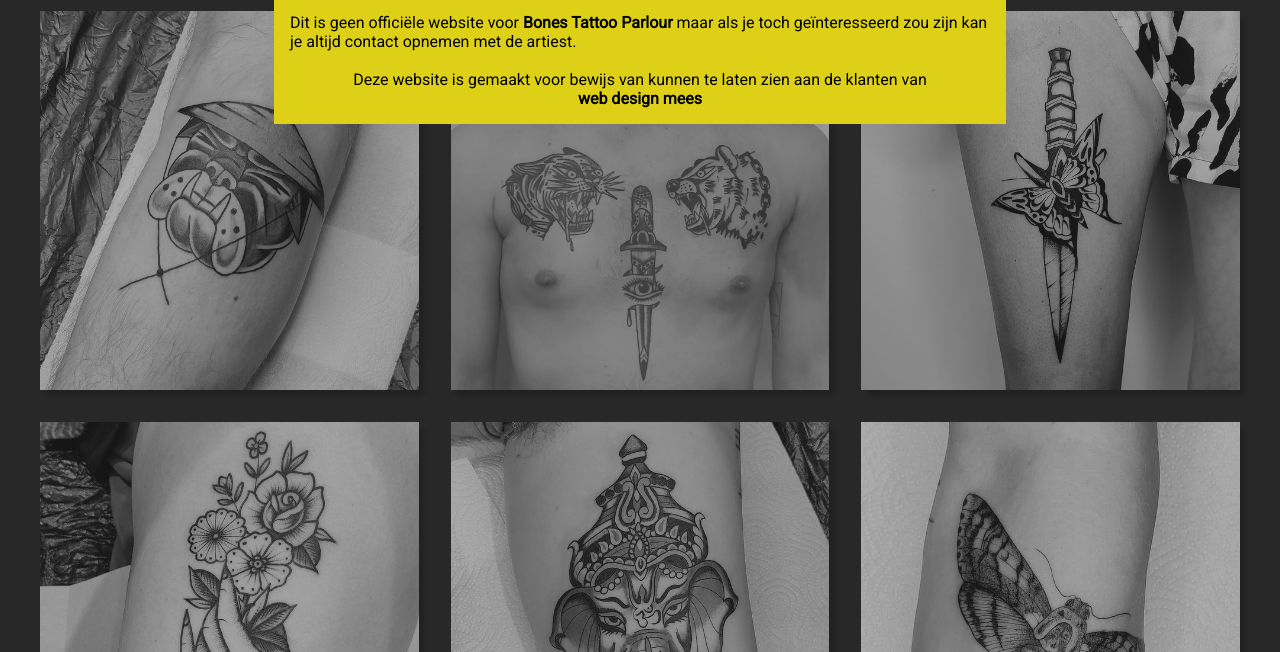
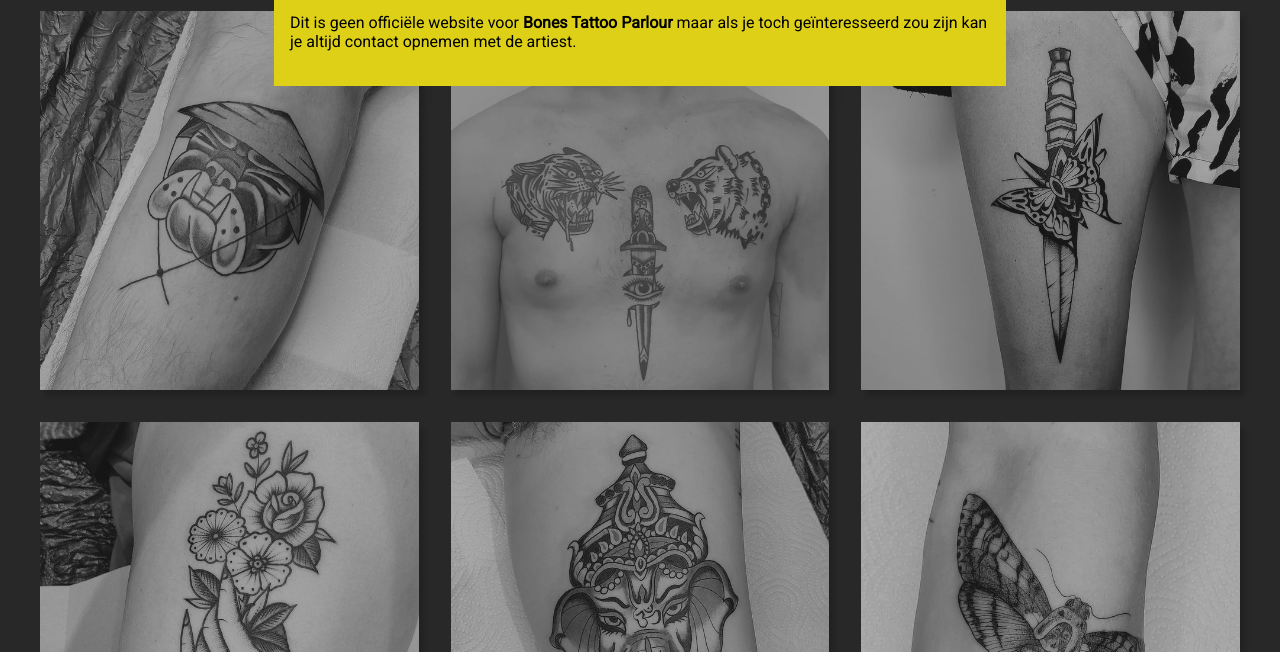
Before and after one commit to JeremyMees/TattooParlor, a plain HTML site: page index.html in a window 1280 px wide. Shown: the part 148-800 px from the top of the page. Drawn offline with Linux system fonts and the light colour scheme; a web font is replaced by a local one.

Commit message:
finished

```diff
--- a/index.html
+++ b/index.html
@@ -59,10 +59,6 @@
           Dit is geen officiële website voor <b>Bones Tattoo Parlour</b> maar als je toch geïnteresseerd zou zijn kan je
           altijd contact opnemen met de artiest. <br />
           <br />
-          <div class="middle">
-            Deze website is gemaakt voor bewijs van kunnen te laten zien aan de klanten van <br />
-            <b> web design mees</b>
-          </div>
         </div>
       </div>
     </div>
```
